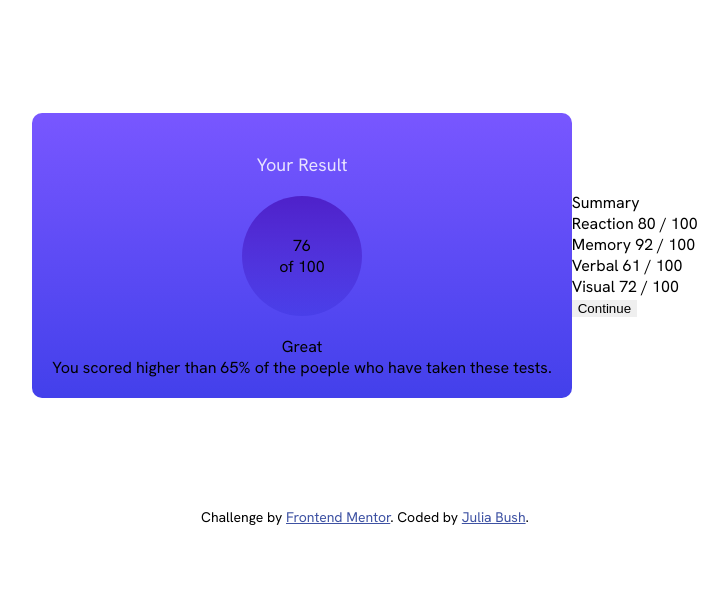
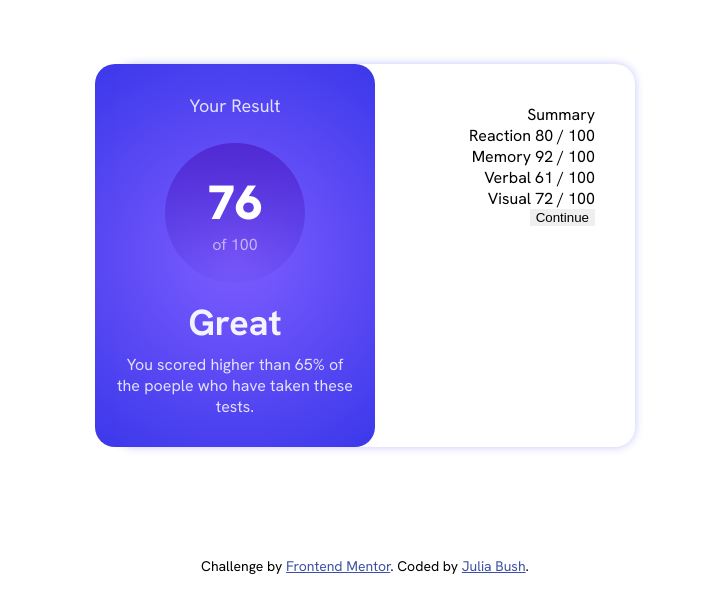
Before and after one commit to juliabush/results-summary, a plain HTML site: page index.html in a window 1280 px wide. Shown: the part 126-738 px from the top of the page, without its empty margins (275-1003 px from the left). Drawn offline with Linux system fonts and the light colour scheme.

Commit message:
So many changed to achieve overlapping cards and glow

```diff
--- a/style.css
+++ b/style.css
@@ -19,29 +19,66 @@ html, body {
     justify-content: center;
     align-items: center;
     margin: 100px;
+    margin-left: 360px;
 }
 .blue-box {
     display: flex;
     flex-direction: column;
-    background: linear-gradient(to bottom, hsla(252, 100%, 67%, 1), hsla(241, 81%, 54%, 0.9) );
+    background: radial-gradient(circle, rgba(121, 87, 255, 0.966), hsla(241, 81%, 54%, 0.938) );
     text-align: center;
-    border-radius: 10px;
+    border-radius: 20px;
     padding: 20px;
+    max-width: 360px;
 }
 .result {
     color: rgba(255, 255, 255, 0.836);
-    margin-top: 20px;
+    margin-top: 10px;
+    margin-bottom: 10px;
     font-size: 18px;
 }
 .circle {
-    background: linear-gradient(to bottom, hsla(256, 72%, 46%, 1), hsla(241, 72%, 46%, 0.2));
+    background: linear-gradient(to bottom, hsla(256, 72%, 46%, 0.8), hsla(241, 72%, 46%, 0.05));
     border-radius: 50%;
-    height: 120px;
-    width: 120px;
+    height: 140px;
+    width: 140px;
     align-self: center;
-    margin: 20px;
+    margin: 16px;
     display: flex;
     flex-direction: column;
     justify-content: center;
-
 }
+.number {
+    font-size: 48px;
+    color: white;
+    font-weight: 900;
+}
+.out {
+    color: rgba(255, 255, 255, 0.582);
+}
+.win {
+    font-size: 36px;
+    color: rgba(255, 255, 255, 0.925);
+    font-weight: 700;
+    margin-bottom: 8px;
+}
+.stat {
+    color: rgba(255, 255, 255, 0.836);
+    margin-bottom: 10px;
+    font-size: 16px;
+    width: 240px;
+}
+.white-box {
+    display: flex;
+    flex-direction:  column;
+    background-color: white;
+    border-radius: 20px;
+    box-shadow: 0 0 10px rgba(0, 0, 255, 0.233);
+    min-width: 520px;
+    min-height: 383px;
+    padding: 40px;
+    position: relative;
+    align-items: end;
+    text-indent: rigth ;
+    right: 260px;
+    z-index: -1;
+}
```
